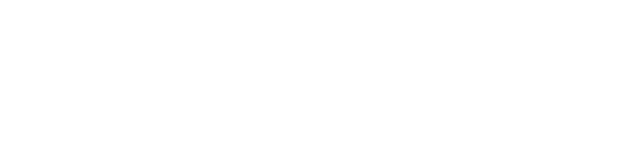
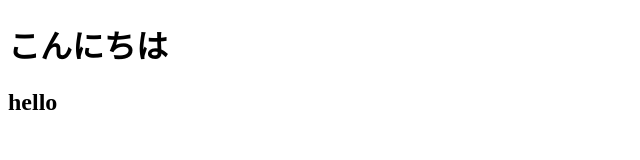
Before and after one commit to yamauchi-bd/github-handson, a plain HTML site: page index.html in a window 1280 px wide. Shown: the whole page, without its empty margins (0-640 px from the left). Drawn offline with Linux system fonts and the light colour scheme.

Commit message:
h2を追加

```diff
--- a/index.html
+++ b/index.html
@@ -6,6 +6,7 @@
     <title>Document</title>
 </head>
 <body>
-
+    <h1>こんにちは</h1>
+    <h2>hello</h2>
 </body>
 </html>
```
